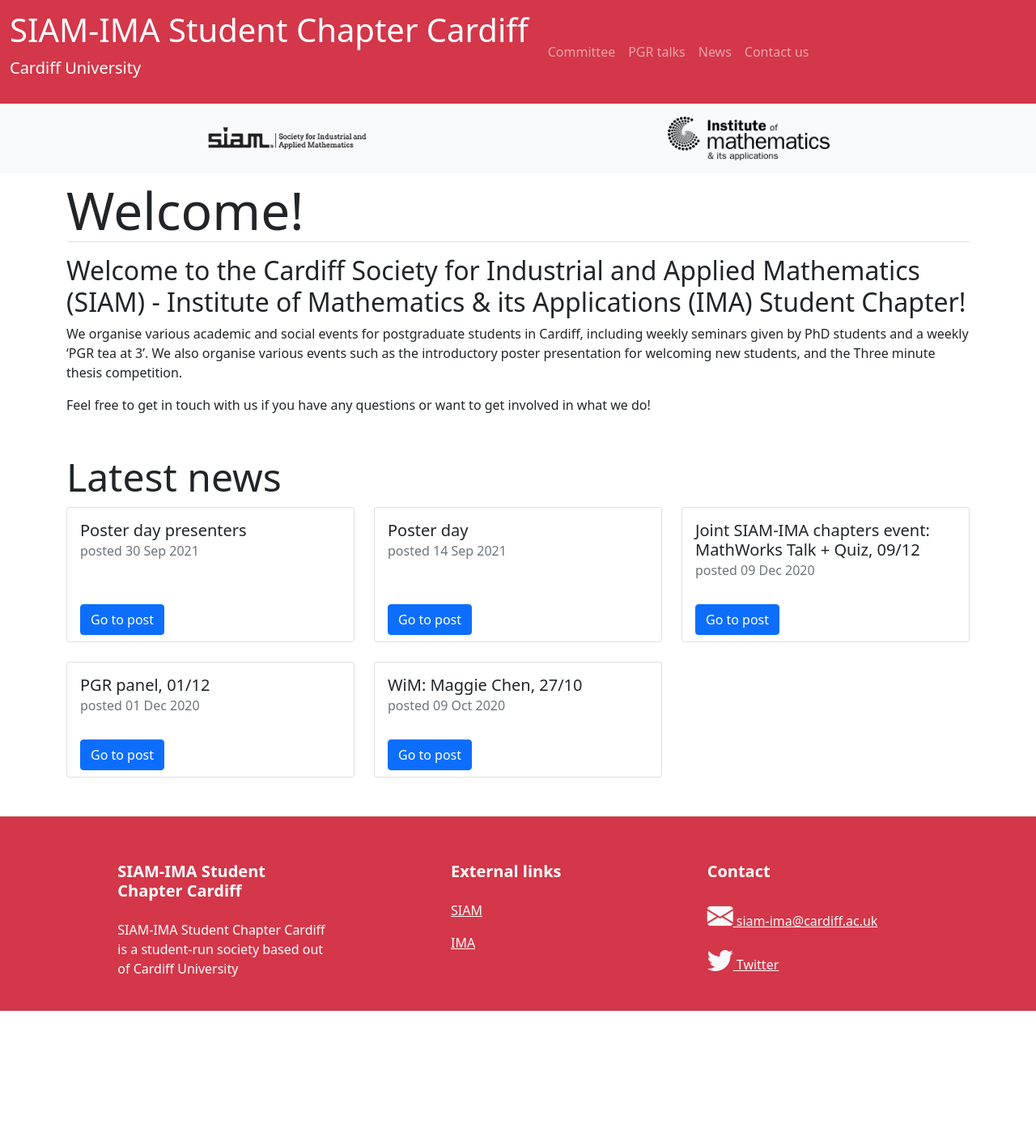
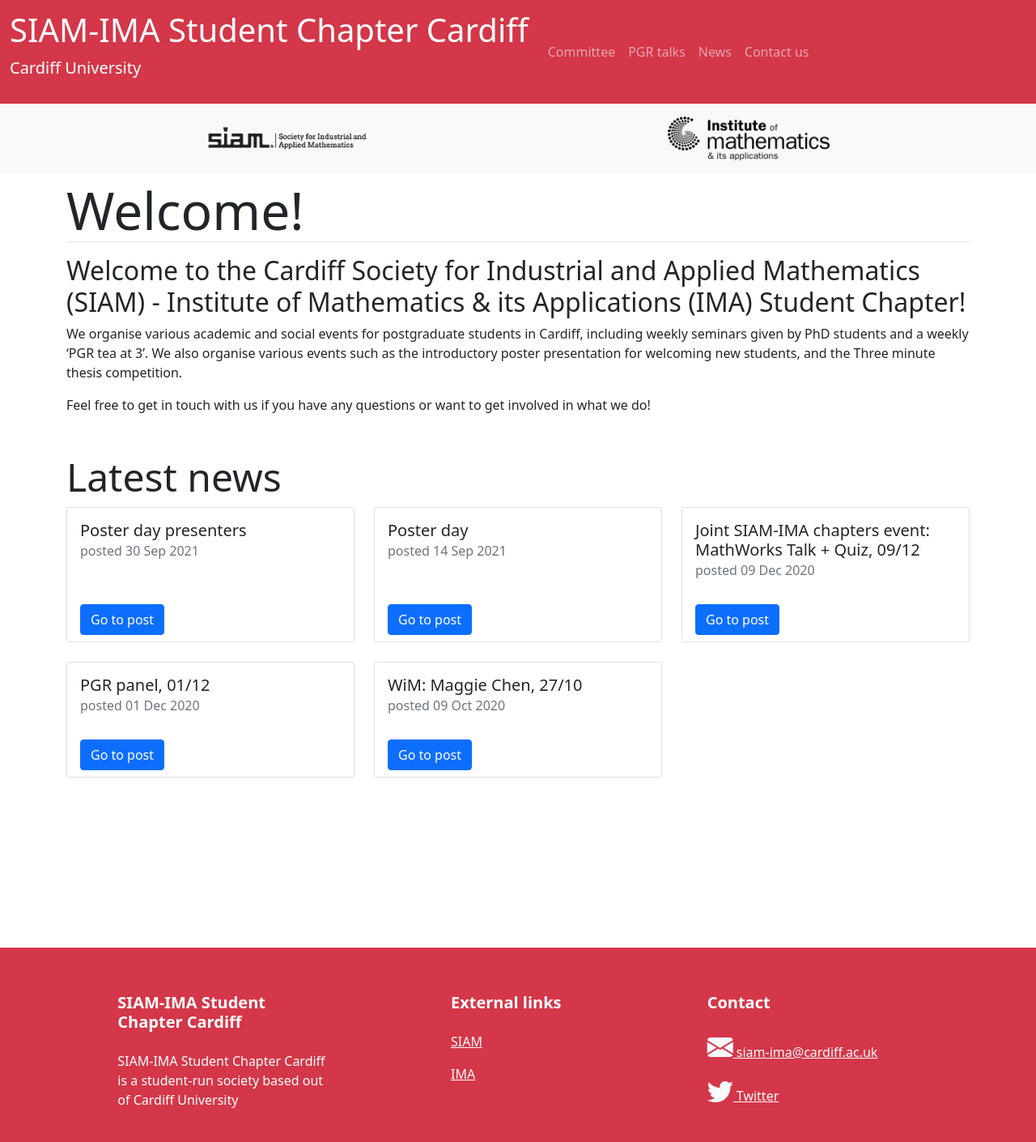
Before and after one commit to SIAM-IMA-Cardiff/siam-ima-cardiff.github.io, a Jekyll site: the page built from index.md, in a window 1280 px wide. Shown: the whole page at 81% size. Built offline with Jekyll 4.4.1, drawn with Linux system fonts in a browser that asks for light colours; before the commit the page ends 1248 px from its top, so only the background shows below that.

Commit message:
updated min height to match viewport

```diff
--- a/_layouts/body.html
+++ b/_layouts/body.html
@@ -7,7 +7,7 @@
 
 		{% include nav.html %}
 
-		<div class="container">
+		<div class="container min-vh-100">
 			<h1 class="display-3 border-bottom mb-3">
 				{% if page.feed != nil %}
 					<a href="{{ feed | prepend: site.baseurl }}" class="link-secondary"><i class="bi bi-rss-fill"></i></a>
```
